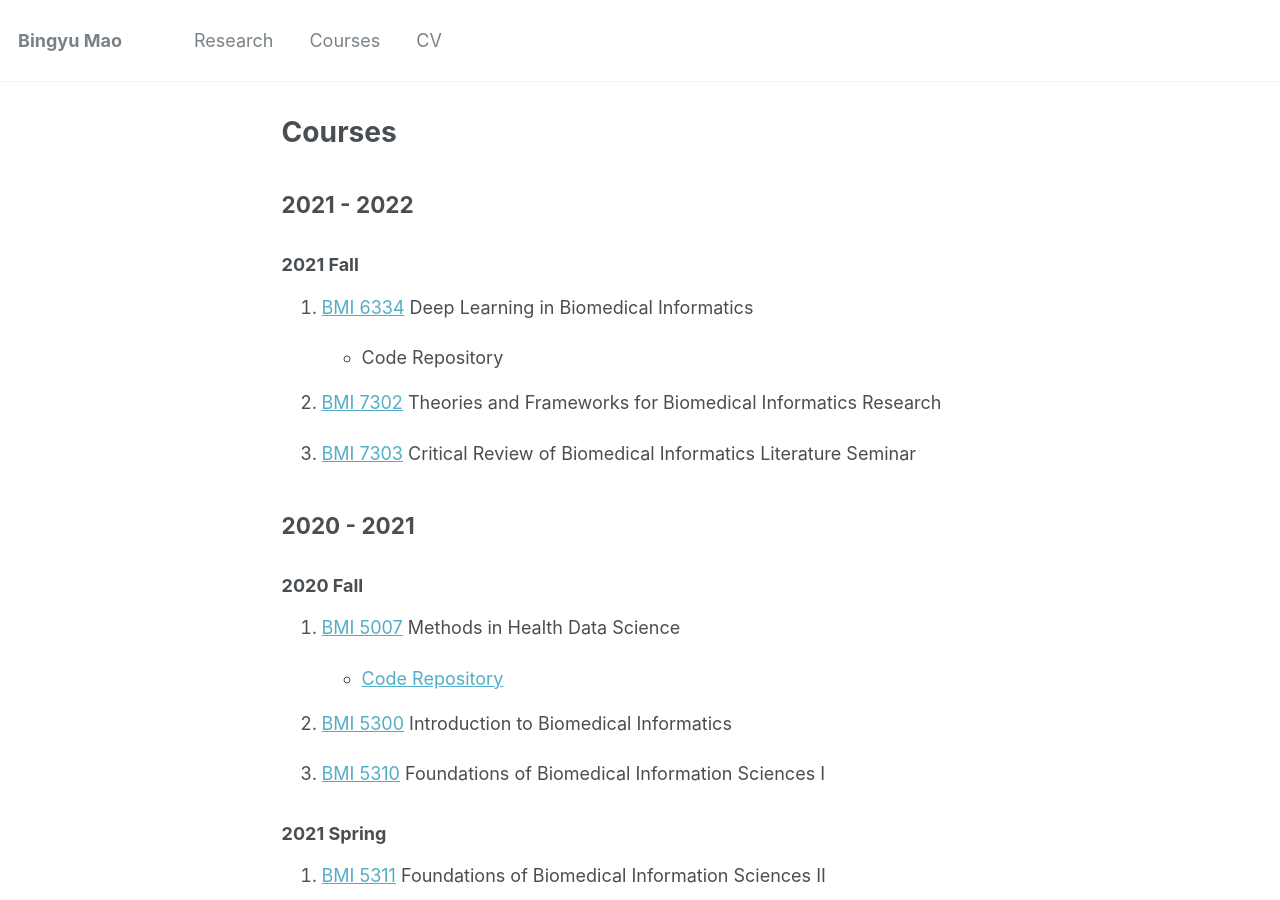
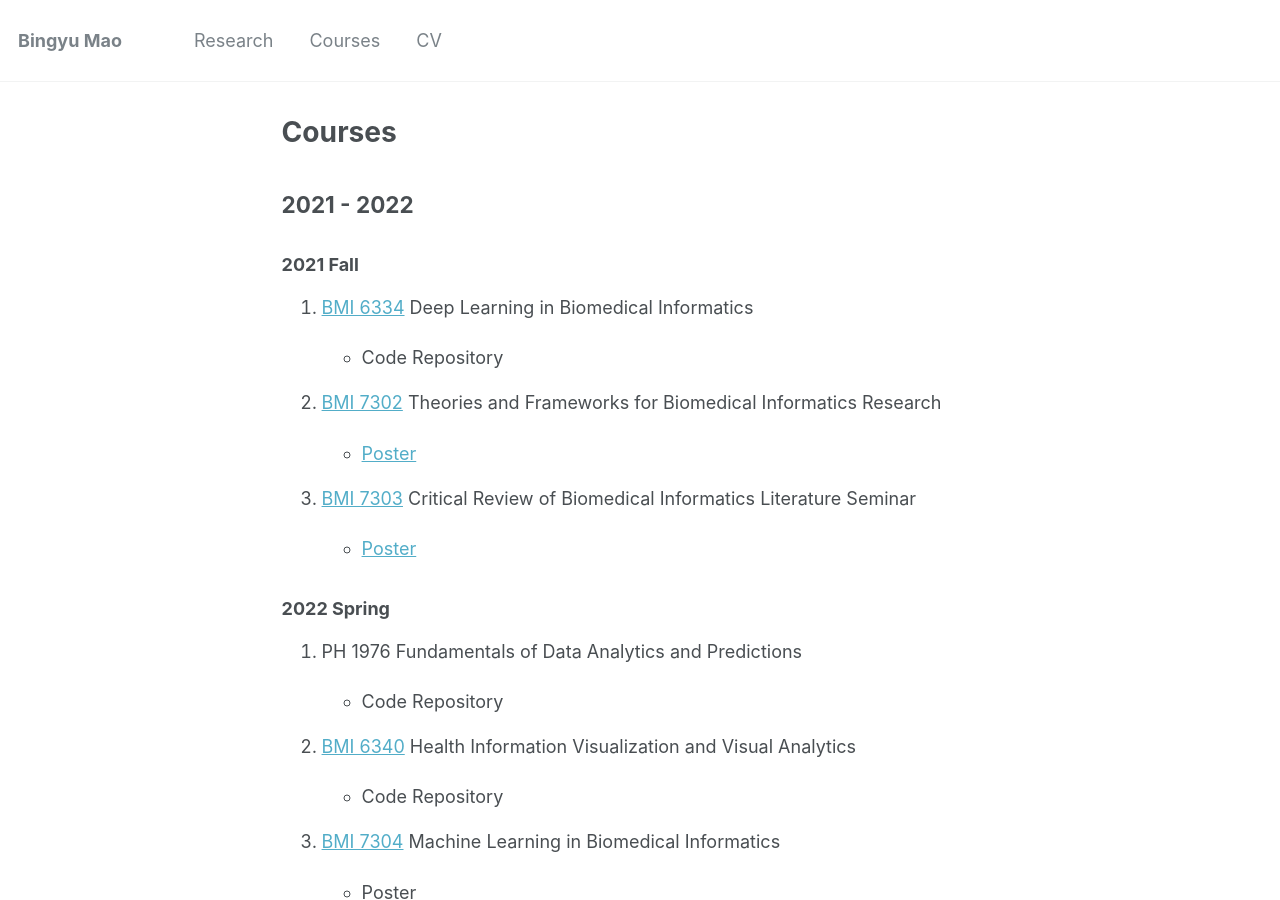
Before and after one commit to BingyuMao/BingyuMao.github.io, a Jekyll site: the page built from _pages/courses.md, in a window 1280 px wide and 900 px high. Built offline with Jekyll 4.4.1, drawn with Linux system fonts in a browser that asks for light colours.

Commit message:
Update courses.md

```diff
--- a/_pages/courses.md
+++ b/_pages/courses.md
@@ -15,7 +15,25 @@ author_profile: true
 
 2. [BMI 7302](https://sbmi.uth.edu/current-students/catalog-of-courses-bmi/bmi-7302.htm) Theories and Frameworks for Biomedical Informatics Research
 
+   * [Poster](/files/7302Poster.pdf)
+
 3. [BMI 7303](https://sbmi.uth.edu/current-students/catalog-of-courses-bmi/bmi-7303.htm) Critical Review of Biomedical Informatics Literature Seminar
+
+   * [Poster](/files/7303Poster.pdf)
+
+### 2022 Spring
+
+1. PH 1976 Fundamentals of Data Analytics and Predictions
+
+   * Code Repository
+
+2. [BMI 6340](https://sbmi.uth.edu/current-students/catalog-of-courses-bmi/bmi-6340.htm) Health Information Visualization and Visual Analytics
+
+   * Code Repository
+
+3. [BMI 7304](https://sbmi.uth.edu/current-students/catalog-of-courses-bmi/bmi-7304.htm) Machine Learning in Biomedical Informatics
+
+   * Poster
 
 ## 2020 - 2021
 
```
